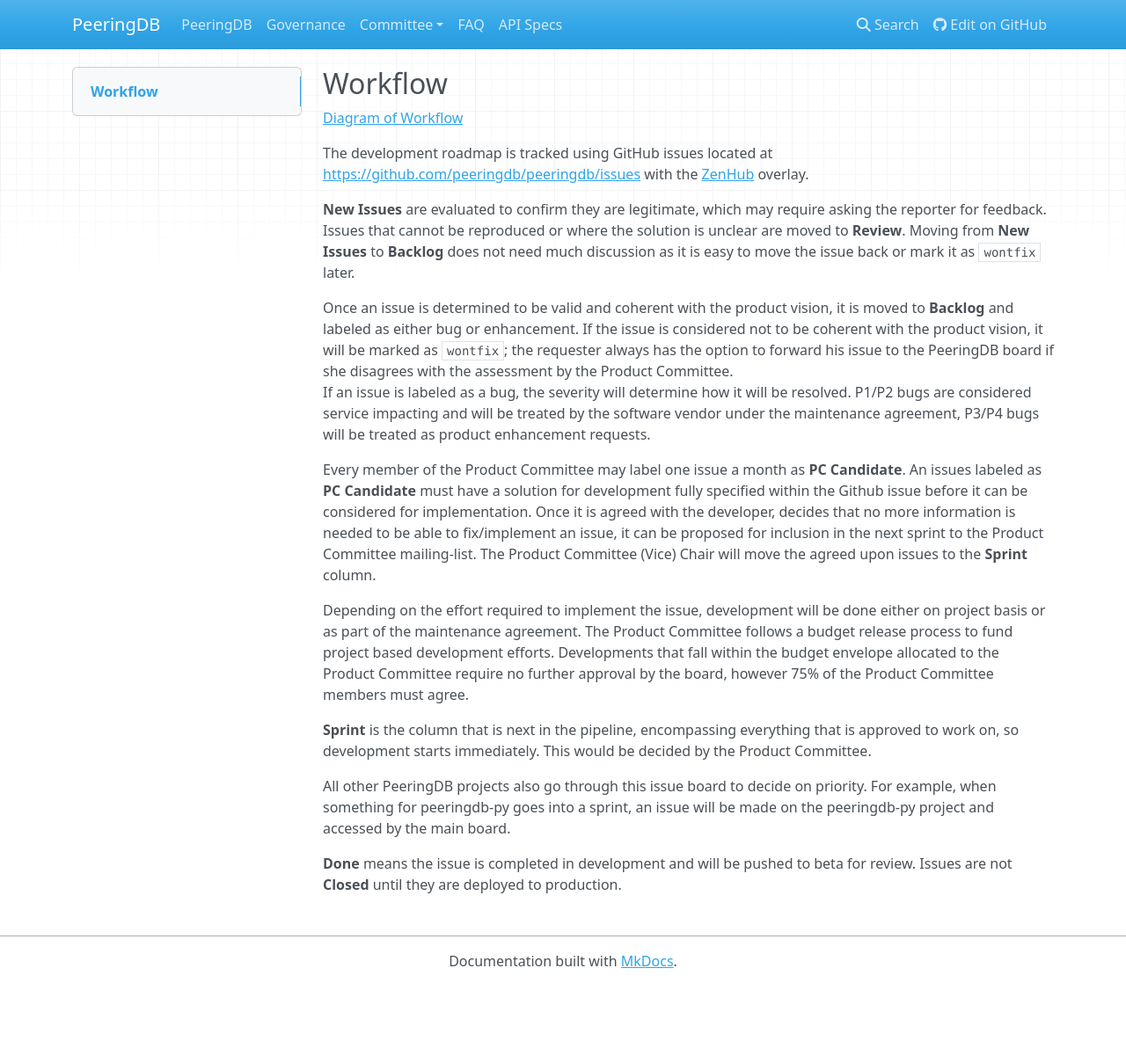
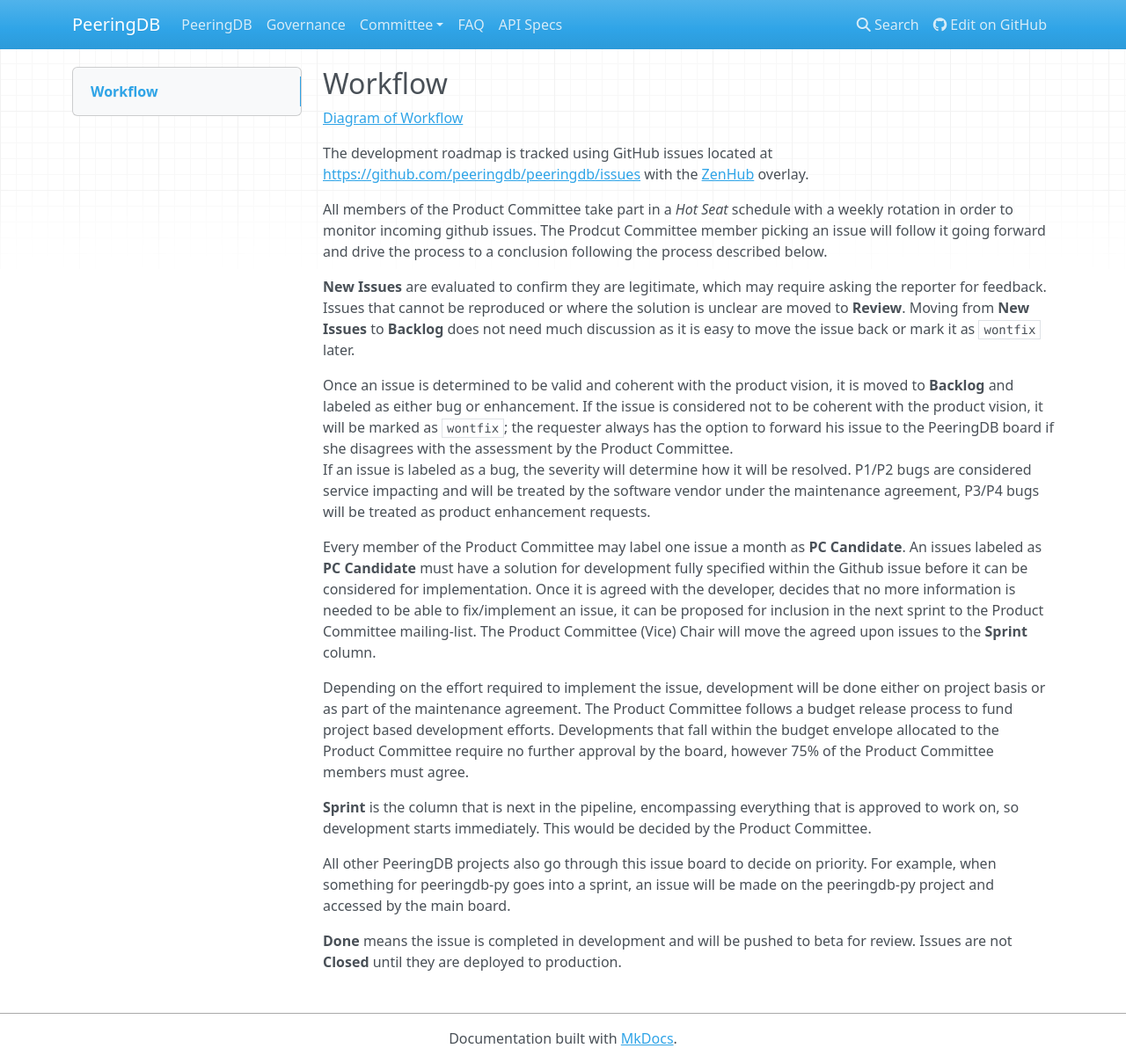
Before and after one commit to peeringdb/docs, an MkDocs documentation site: the page built from docs/committee/product/workflow.md, in a window 1280 px wide and 1209 px high. Shown: the whole window at 88% size. Built offline with MkDocs 1.6.1, drawn with Linux system fonts in a browser that asks for light colours; nearby versions of some CDN libraries; old or Windows-style settings are respelled for this version of MkDocs.

Commit message:
added hot seat schedule wording to the workflow documentation

```diff
--- a/docs/committee/product/workflow.md
+++ b/docs/committee/product/workflow.md
@@ -3,6 +3,8 @@
 [Diagram of Workflow](Product_Committee-Workflow.pdf)
 
 The development roadmap is tracked using GitHub issues located at <https://github.com/peeringdb/peeringdb/issues> with the [ZenHub](https://www.zenhub.com/) overlay.
+
+All members of the Product Committee take part in a _Hot Seat_ schedule with a weekly rotation in order to monitor incoming github issues. The Prodcut Committee member picking an issue will follow it going forward and drive the process to a conclusion following the process described below.
 
 **New Issues** are evaluated to confirm they are legitimate, which may require asking the reporter for feedback. Issues that cannot be reproduced or where the solution is unclear are moved to **Review**. Moving from **New Issues** to **Backlog** does not need much discussion as it is easy to move the issue back or mark it as `wontfix` later.
 
```
